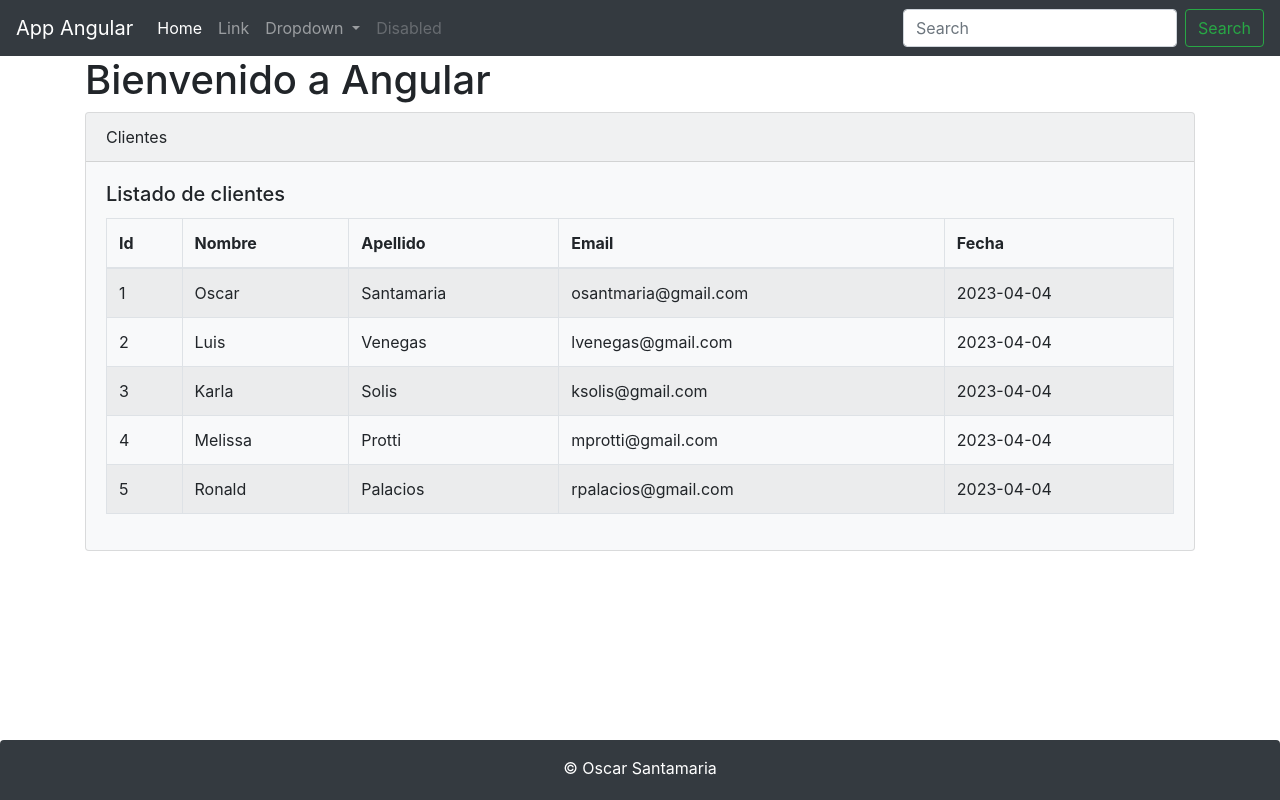
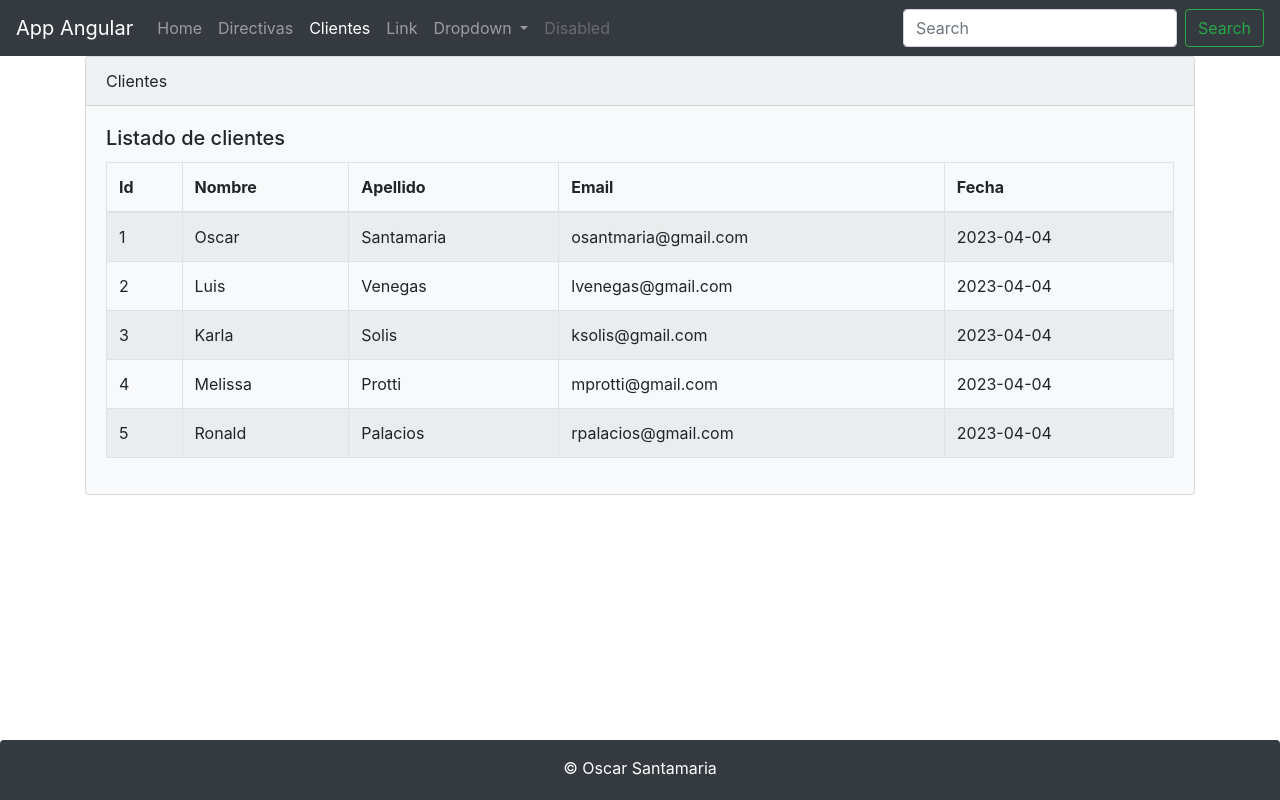
Before and after one commit to ozzman02/AngularAndSpringBoot, an Angular app in the folder frontend/clientes-app/: page /clientes in a window 1280 px wide. Built offline with nearby package versions, Linux system fonts and the light colour scheme.

Commit message:
cliente service y routing inicial

```diff
--- a/frontend/clientes-app/src/app/app.component.html
+++ b/frontend/clientes-app/src/app/app.component.html
@@ -1,6 +1,5 @@
 <app-header></app-header>
 <div class="container">
-  <h1>{{title}}</h1>
-  <app-clientes></app-clientes>
+  <router-outlet></router-outlet>
 </div>
 <app-footer></app-footer>
--- /dev/null
+++ b/frontend/clientes-app/src/app/clientes/cliente.service.ts
@@ -0,0 +1,16 @@
+import { Injectable } from '@angular/core';
+import { of } from 'rxjs';
+import { Observable } from 'rxjs';
+import { Cliente } from './cliente';
+import { CLIENTES } from './clientes.json';
+
+@Injectable()
+export class ClienteService {
+
+  constructor() { }
+
+  getClientes(): Observable<Cliente[]> {
+    return of(CLIENTES);
+  }
+
+}
--- a/frontend/clientes-app/src/app/clientes/clientes.component.html
+++ b/frontend/clientes-app/src/app/clientes/clientes.component.html
@@ -1,4 +1,4 @@
-<div class="card bg-light mb-3">
+<div class="card bg-light mb-100">
     <div class="card-header">Clientes</div>
     <div class="card-body">
         <h5 class="card-title">Listado de clientes</h5>
--- a/frontend/clientes-app/src/app/clientes/clientes.component.ts
+++ b/frontend/clientes-app/src/app/clientes/clientes.component.ts
@@ -1,19 +1,26 @@
-import { Component } from '@angular/core';
+import { Component, OnInit } from '@angular/core';
 import { Cliente } from './cliente';
+import { ClienteService } from './cliente.service';
+
 
 @Component({
   selector: 'app-clientes',
   templateUrl: './clientes.component.html',
   styleUrls: ['./clientes.component.css']
 })
-export class ClientesComponent {
+export class ClientesComponent implements OnInit {
 
-  clientes: Cliente[] = [
-    { id: 1, nombre: 'Oscar', apellido: 'Santamaria', email: 'osantmaria@gmail.com', createAt: '2023-04-04' },
-    { id: 2, nombre: 'Luis', apellido: 'Venegas', email: 'lvenegas@gmail.com', createAt: '2023-04-04'},
-    { id: 3, nombre: 'Karla', apellido: 'Solis', email: 'ksolis@gmail.com', createAt: '2023-04-04'},
-    { id: 4, nombre: 'Melissa', apellido: 'Protti', email: 'mprotti@gmail.com', createAt: '2023-04-04'},
-    { id: 5, nombre: 'Ronald', apellido: 'Palacios', email: 'rpalacios@gmail.com', createAt: '2023-04-04'}
-  ];
+  clientes: Cliente[];
+
+  constructor(private clienteService: ClienteService) {
+
+  }
+
+  ngOnInit(): void {
+    this.clienteService.getClientes().subscribe(
+      clientes => this.clientes = clientes
+    )
+  }
+
 
 }
--- /dev/null
+++ b/frontend/clientes-app/src/app/clientes/clientes.json.ts
@@ -0,0 +1,14 @@
+import { Cliente } from "./cliente";
+
+export const CLIENTES: Cliente[] = [
+    { id: 1, nombre: 'Oscar', apellido: 'Santamaria', email: 'osantmaria@gmail.com', createAt: '2023-04-04' },
+    { id: 2, nombre: 'Luis', apellido: 'Venegas', email: 'lvenegas@gmail.com', createAt: '2023-04-04' },
+    { id: 3, nombre: 'Karla', apellido: 'Solis', email: 'ksolis@gmail.com', createAt: '2023-04-04' },
+    { id: 4, nombre: 'Melissa', apellido: 'Protti', email: 'mprotti@gmail.com', createAt: '2023-04-04' },
+    { id: 5, nombre: 'Ronald', apellido: 'Palacios', email: 'rpalacios@gmail.com', createAt: '2023-04-04' }
+    /*{ id: 6, nombre: 'Jessica', apellido: 'Solano', email: 'jsolano@gmail.com', createAt: '2023-04-04' },
+    { id: 7, nombre: 'Pablo', apellido: 'Veritas', email: 'pveritas@gmail.com', createAt: '2023-04-04' },
+    { id: 8, nombre: 'Monika', apellido: 'Smith', email: 'msmith@gmail.com', createAt: '2023-04-04' },
+    { id: 9, nombre: 'Yohanna', apellido: 'Prince', email: 'yprince@gmail.com', createAt: '2023-04-04' },
+    { id: 10, nombre: 'Gustavo', apellido: 'Robles', email: 'grobles@gmail.com', createAt: '2023-04-04' }*/
+];
--- a/frontend/clientes-app/src/app/header/header.component.html
+++ b/frontend/clientes-app/src/app/header/header.component.html
@@ -7,8 +7,14 @@
 
     <div class="collapse navbar-collapse" id="navbarSupportedContent">
         <ul class="navbar-nav mr-auto">
-            <li class="nav-item active">
+            <li class="nav-item">
                 <a class="nav-link" href="#">Home <span class="sr-only">(current)</span></a>
+            </li>
+            <li class="nav-item" routerLinkActive="active">
+                <a class="nav-link" routerLink="/directivas">Directivas</a>
+            </li>
+            <li class="nav-item" routerLinkActive="active">
+                <a class="nav-link" routerLink="/clientes">Clientes</a>
             </li>
             <li class="nav-item">
                 <a class="nav-link" href="#">Link</a>
```
Also changed, not shown: frontend/clientes-app/src/app/app.module.ts (+11 -2 lines), 1 other file (tests, documents, lock files or other folders).
